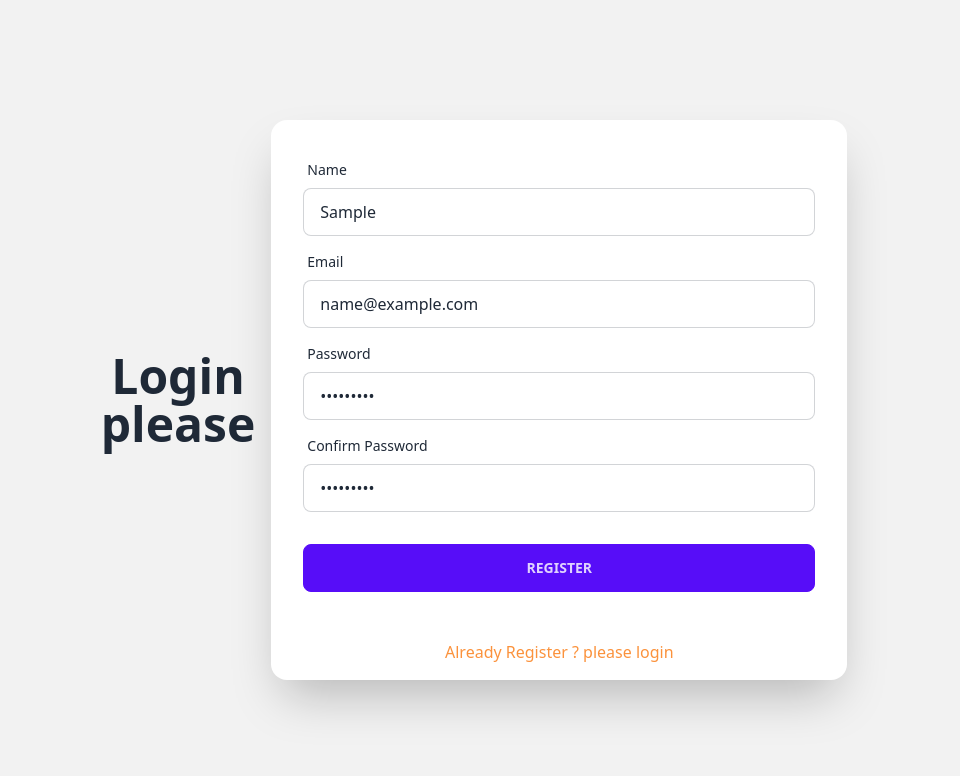
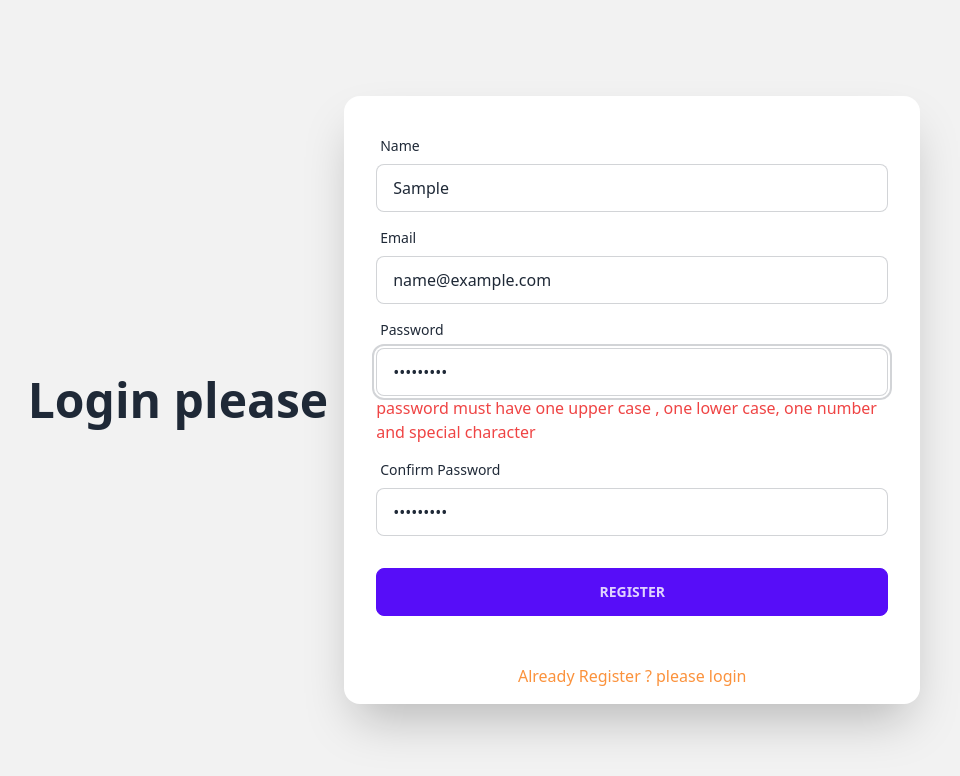
Before and after one commit to MTofayelAhmed/bistro-project-client, a React (Vite) app: page /signUp in a window 1280 px wide. Both pictures are taken after typing "Sample", "name@example.com", "Sample123", "Sample123" into the empty fields and a click on the input "Register". Shown: the top 776 px of the page, without its empty margins (166-1126 px from the left). Built offline with nearby package versions, Linux system fonts and the light colour scheme; no server answers.

Commit message:
done with signup

```diff
--- a/src/Pages/SignUp/SignUp.jsx
+++ b/src/Pages/SignUp/SignUp.jsx
@@ -48,12 +48,20 @@ const SignUp = () => {
               </label>
               <input
                 type="password"
-                {...register("password", {required: true})}
+                {...register("password",
+                {required: true,
+                   minLength: 6,
+                    maxLength: 20,
+                pattern: /^(?=.*[A-Z])(?=.*[!@#$&*])(?=.*[0-9])(?=.*[a-z])$/
+
+ })}
 
                 placeholder="password"
                 className="input input-bordered"
               />
                {errors.password?.type ==='required' && <span className="text-red-500">Password is required</span>}
+               {errors.password?.type ==='minLength' && <span className="text-red-500"> 6 character is required</span>}
+               {errors.password?.type ==='pattern' && <span className="text-red-500"> password must have one upper case , one lower case, one number and special character</span>}
             </div>
             <div className="form-control">
               <label className="label">
```
